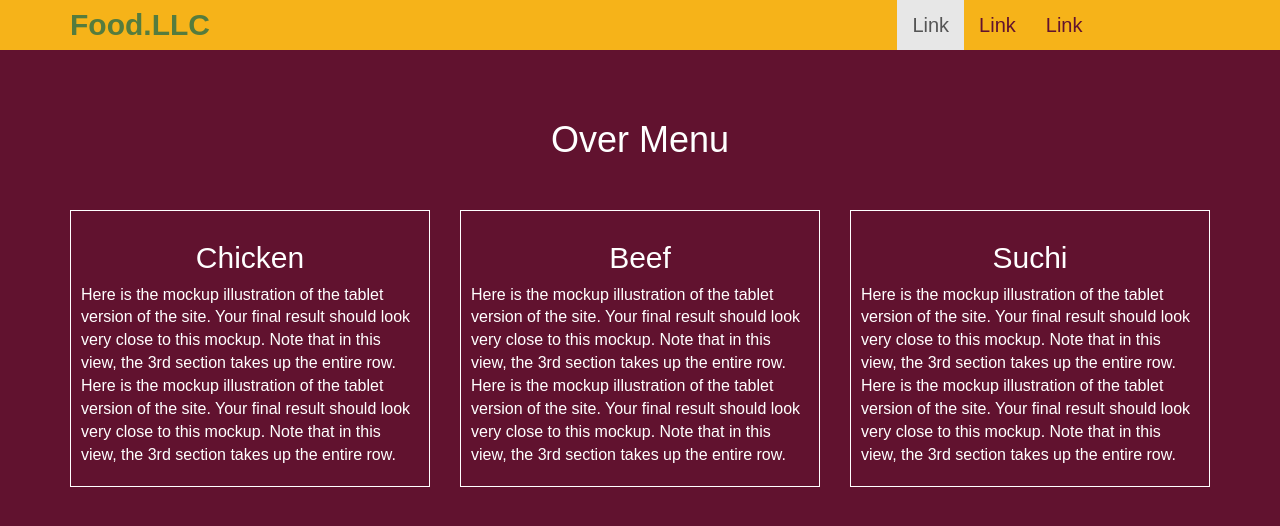
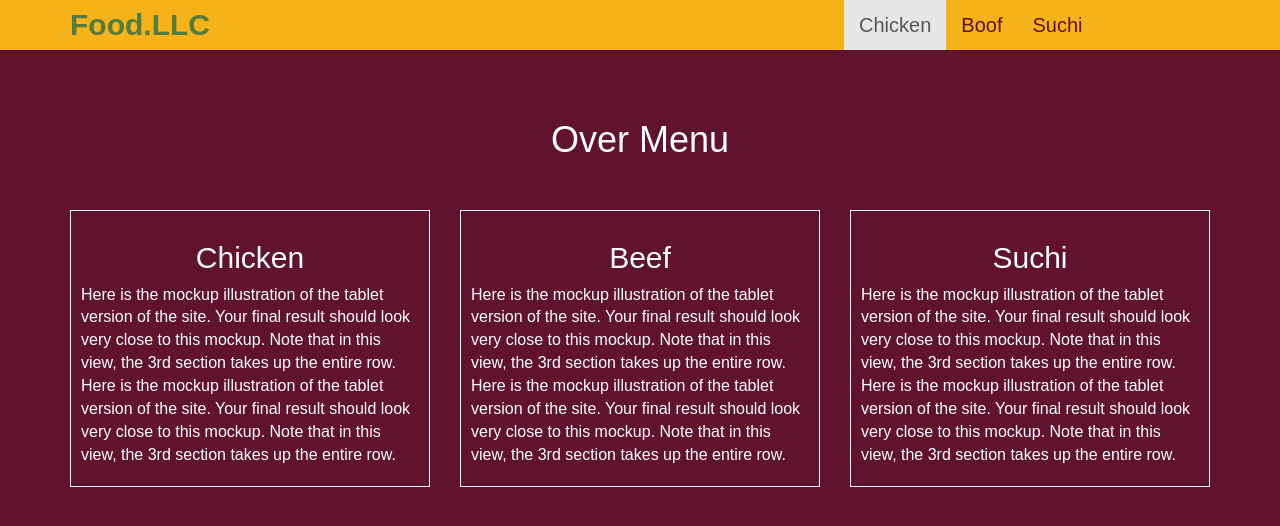
Before and after one commit to AhmedMohamedEid/Mod3_solution-, a plain HTML site: page index.html in a window 1280 px wide. Drawn offline with Linux system fonts and the light colour scheme.

Commit message:
Update index.html

```diff
--- a/index.html
+++ b/index.html
@@ -35,9 +35,9 @@
 						<!-- Collect the nav links, forms, and other content for toggling -->
 					    <div class="collapse navbar-collapse" id="bs-example-navbar-collapse-1">
 					      <ul class="nav navbar-nav">
-					        <li class="active"><a href="#">Link <span class="sr-only">(current)</span></a></li>
-					        <li><a href="#">Link</a></li>
-					        <li><a href="#">Link</a></li>
+					        <li class="active"><a href="#">Chicken <span class="sr-only">(current)</span></a></li>
+					        <li><a href="#">Boof</a></li>
+					        <li><a href="#">Suchi</a></li>
 					      </ul>
 					  </div>
 	    		</div> <!-- /col-md-8 -->
```
